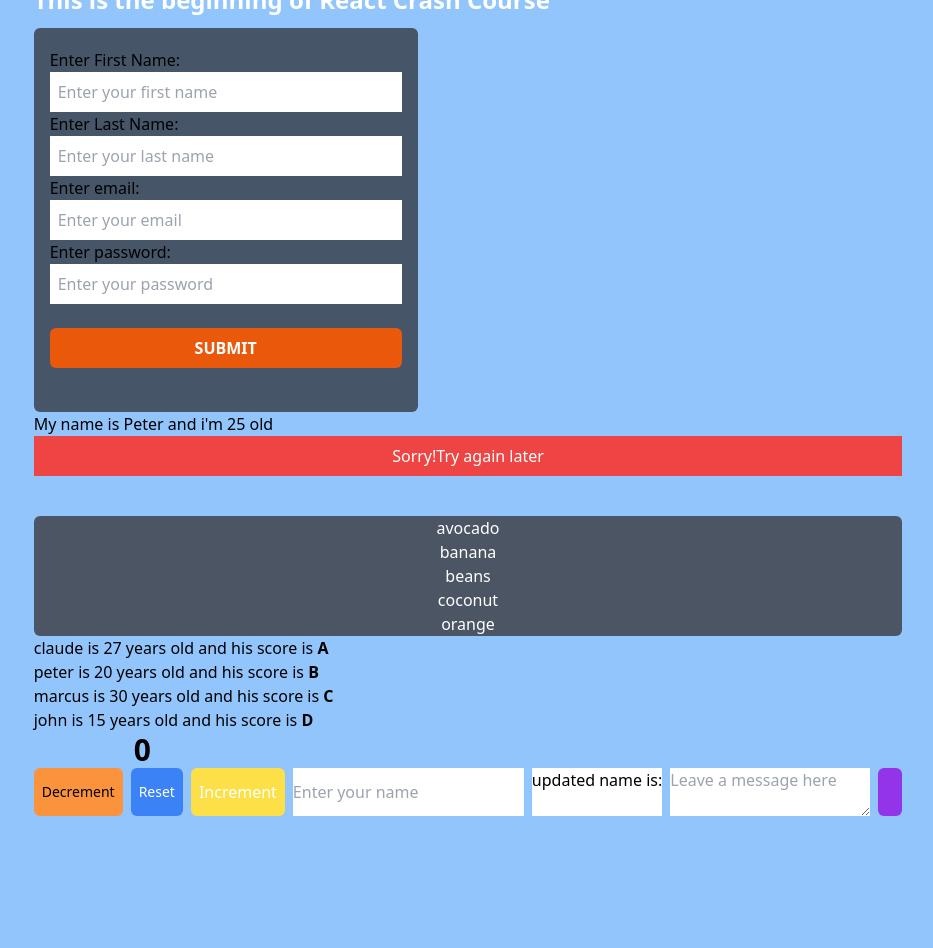
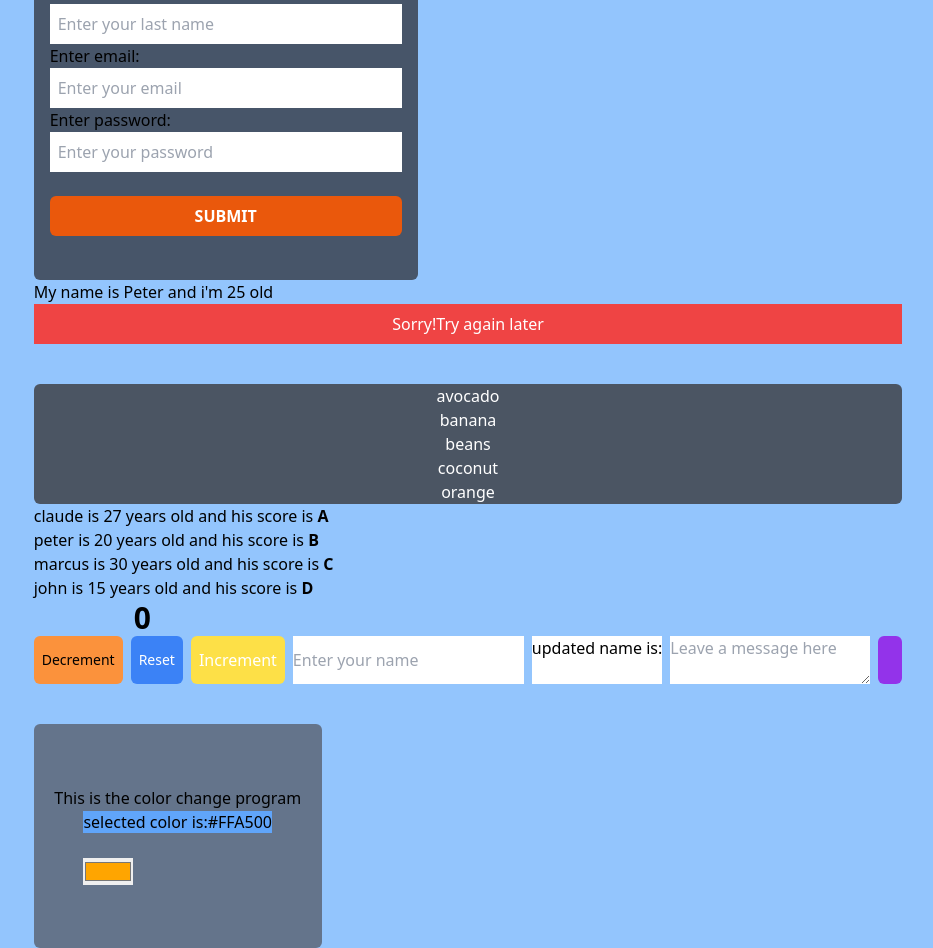
Before and after one commit to Nshimiyimana10/REACTJS-TAILWINDCSS, a React (Vite) app in the folder reactjs-vite/: page / in a window 1280 px wide. Shown: the whole page, without its empty margins (172-1105 px from the left). Before the commit the page ends 816 px from the top, so only its background shows below. Built offline with nearby package versions, Linux system fonts and the light colour scheme.

Commit message:
added color picker function

```diff
--- a/reactjs-vite/src/App.jsx
+++ b/reactjs-vite/src/App.jsx
@@ -1,7 +1,8 @@
-import Header from './assets/components/Header'
-import SayHello from './assets/components/SayHello'
-import List from './assets/components/List'
-import Counter from './assets/components/Counter'
+import Header from './assets/components/Header';
+import SayHello from './assets/components/SayHello';
+import List from './assets/components/List';
+import Counter from './assets/components/Counter';
+import ColorChange from './assets/components/ColorChange';
 
 
 function App() {
@@ -12,6 +13,7 @@ function App() {
     <SayHello name ="Peter" age ={25} />
     <List/>
     <Counter/>
+    <ColorChange/>
     </>
   )
 
--- /dev/null
+++ b/reactjs-vite/src/assets/components/ColorChange.jsx
@@ -0,0 +1,22 @@
+import React from 'react';
+import {useState} from 'react';
+
+function ColorChange() {
+    const [color, setColor] = useState("#FFA500");
+
+    function handleColorChange(e){
+        setColor(e.target.value);
+  }
+  return (
+    <div className="bg-slate-500 w-72 h-56 rounded-md border-none mt-10 flex flex-col justify-center items-center">
+        <h1>This is the color change program </h1>
+
+        <div>
+             <label className="bg-blue-400" htmlFor="">selected color is:{color}</label><br/><br/>
+             <input type="color" value={color} onChange={handleColorChange} />
+        </div>
+    </div>
+  )
+}
+
+export default ColorChange
```
